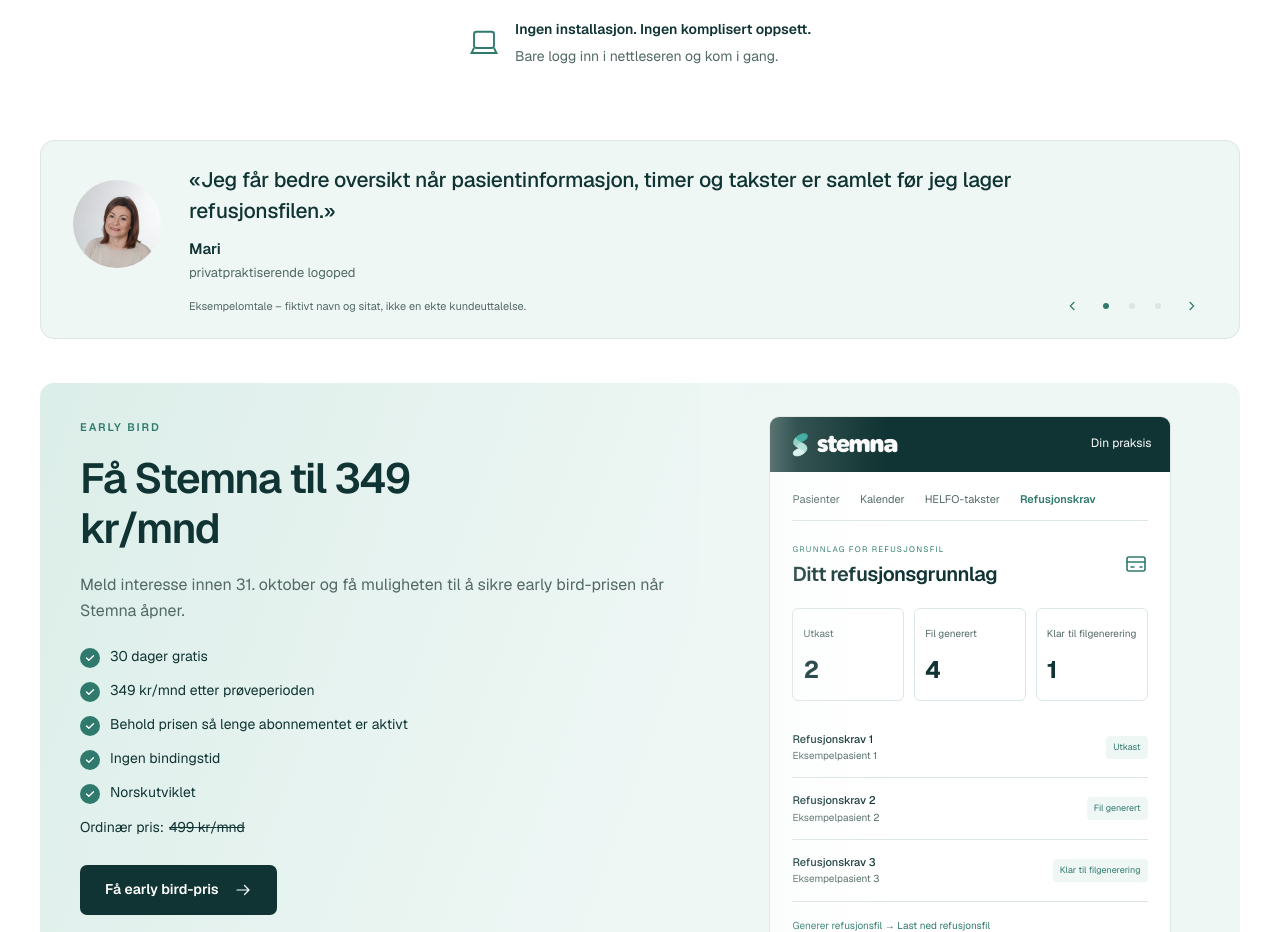
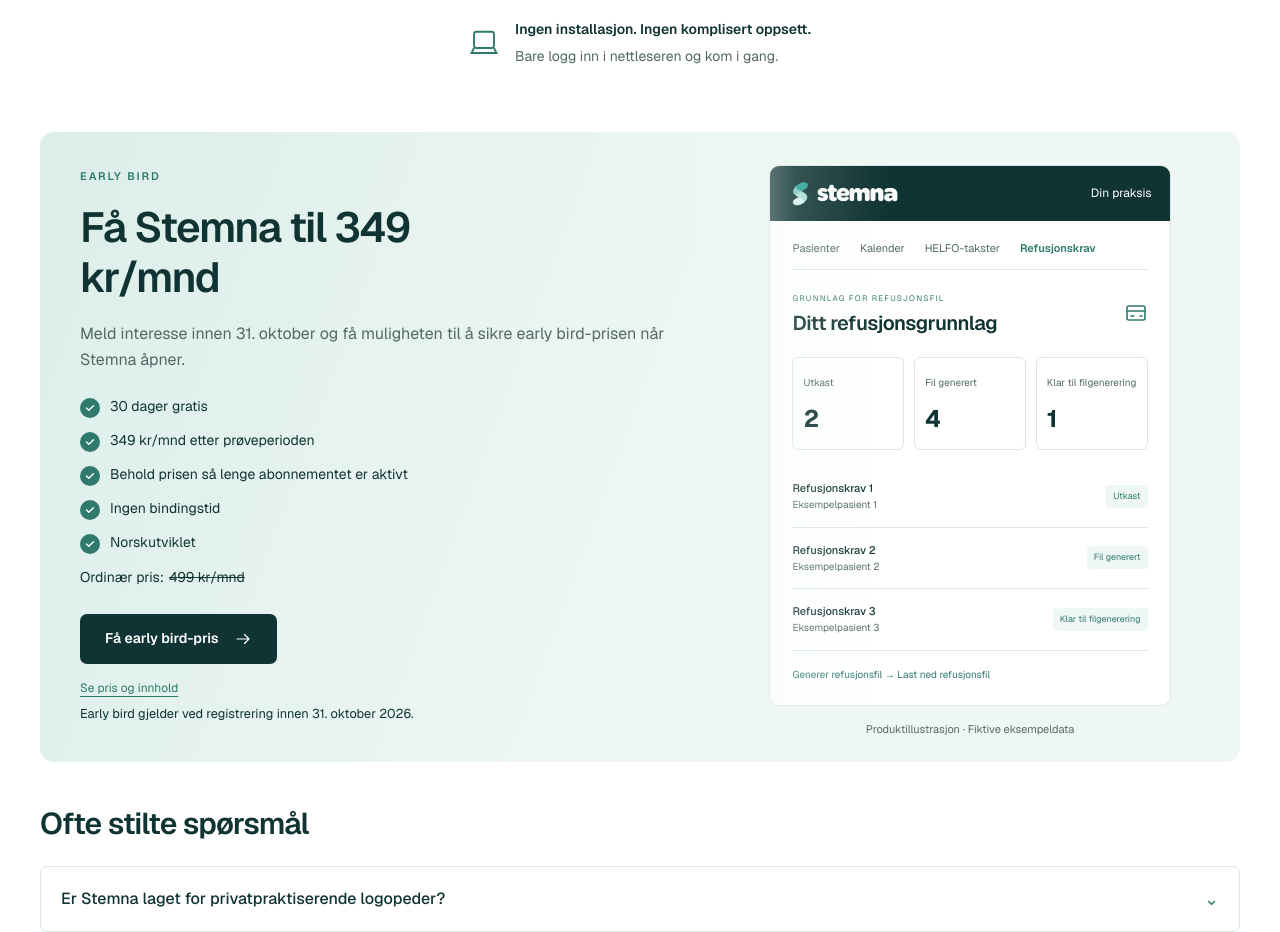
Before and after one commit to Jorgeborg9/stemna-front, a Next.js app: page /journalsystem-logoped in a window 1280 px wide. Shown: the part 1760-2692 px from the top of the page. Built offline with nearby package versions, Linux system fonts and the light colour scheme.

Commit message:
reviews seksjon skjult

```diff
--- a/src/app/page.tsx
+++ b/src/app/page.tsx
@@ -30,7 +30,7 @@
         <WebPlatformSection />
         <AudienceSection />
         <TrustSection />
-        <Testimonials />
+        {/* <Testimonials /> */}
         <Pricing />
       </main>
       <FooterCTA />
--- a/src/components/seo-landing.tsx
+++ b/src/components/seo-landing.tsx
@@ -12,6 +12,7 @@
 import styles from "./seo-landing.module.css";
 import { SeoTestimonialCarousel } from "./seo-testimonial-carousel";
 import { seoTestimonials } from "@/lib/seo-testimonials";
+const showTestimonials = false;
 
 export function seoMetadata(page: SeoPageData): Metadata {
   return {
@@ -330,7 +331,7 @@
         <SeoHero page={page} />
         <SeoFeatureRow page={page} />
         <SeoValueSection page={page} />
-        <SeoTestimonial page={page} />
+        {showTestimonials && <SeoTestimonial page={page} />}
         <FreeTrialCTA />
         <SeoFAQ page={page} />
       </main>
```
